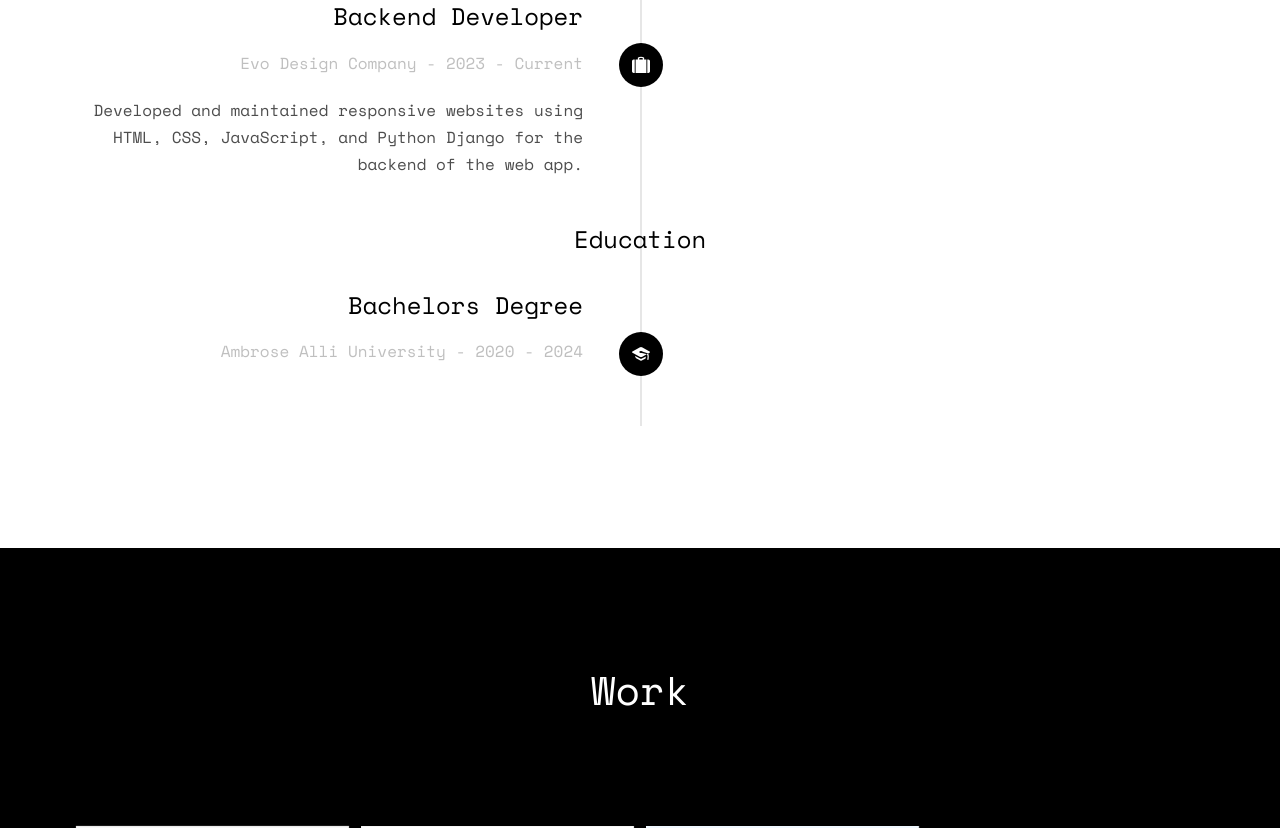
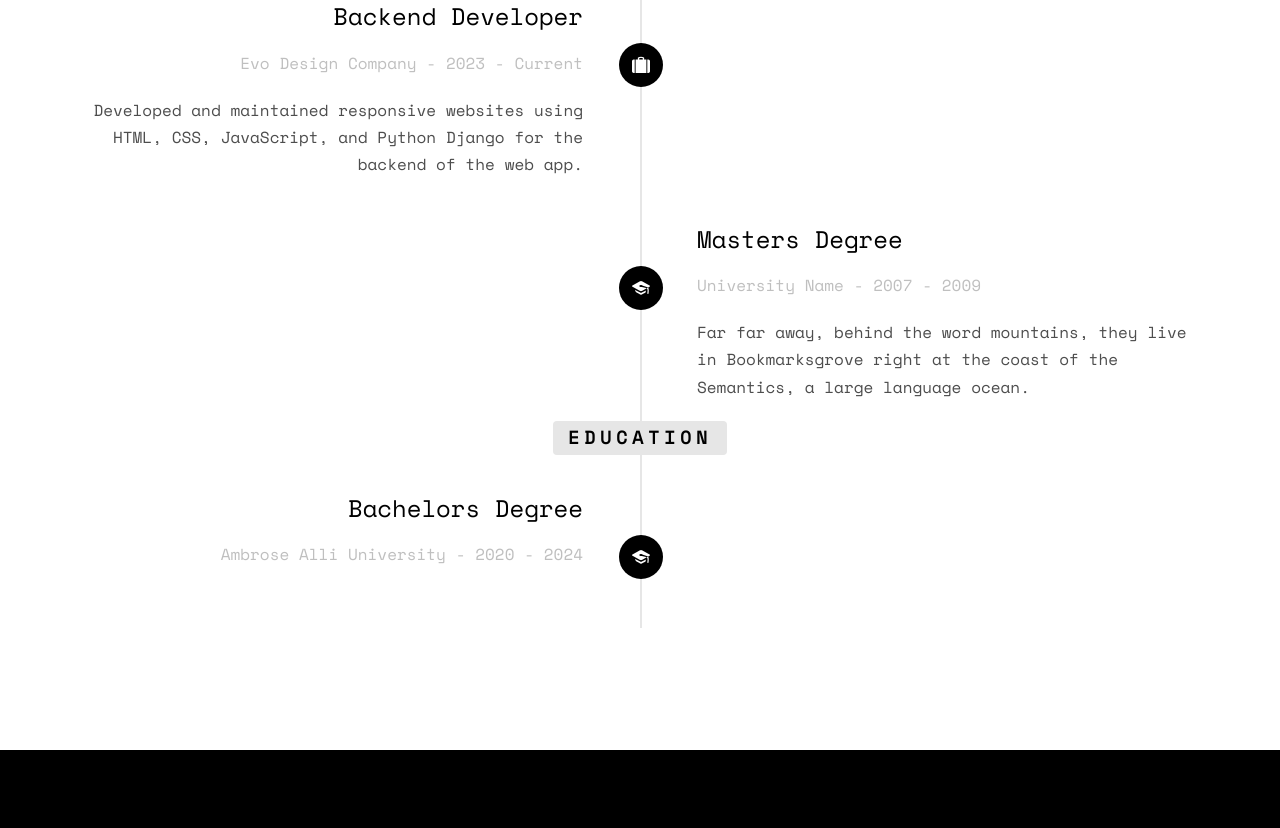
Before and after one commit to efeemmanuel/portfolio, a plain HTML site: page index.html in a window 1280 px wide. Shown: the part 2718-3546 px from the top of the page. Drawn offline with nearby package versions, Linux system fonts and the light colour scheme; some packages are replaced by stand-ins of ours; no server answers; files whose address does not match are found by name.

Commit message:
Update index.html

```diff
--- a/index.html
+++ b/index.html
@@ -232,7 +232,23 @@ I’m always eager to take on new challenges, collaborate with innovative teams,
 
 
 						<br>
-						<li class="timeline-inverted text-center animate-box">
+
+						<li class="timeline-inverted animate-box">
+							<div class="timeline-badge"><i class="icon-graduation-cap"></i></div>
+							<div class="timeline-panel">
+								<div class="timeline-heading">
+									<h3 class="timeline-title">Masters Degree</h3>
+									<span class="company">University Name - 2007 - 2009</span>
+								</div>
+								<div class="timeline-body">
+									<p>Far far away, behind the word mountains, they live in Bookmarksgrove right at the coast of the Semantics, a large language ocean.</p>
+								</div>
+							</div>
+						</li>
+
+
+
+						<li class="timeline-heading text-center animate-box">
 							<div><h3>Education</h3></div>
 						</li>
 
@@ -249,18 +265,7 @@ I’m always eager to take on new challenges, collaborate with innovative teams,
 							</div>
 						</li>
 
-						<!-- <li class="timeline-inverted animate-box">
-							<div class="timeline-badge"><i class="icon-graduation-cap"></i></div>
-							<div class="timeline-panel">
-								<div class="timeline-heading">
-									<h3 class="timeline-title">Masters Degree</h3>
-									<span class="company">University Name - 2007 - 2009</span>
-								</div>
-								<div class="timeline-body">
-									<p>Far far away, behind the word mountains, they live in Bookmarksgrove right at the coast of the Semantics, a large language ocean.</p>
-								</div>
-							</div>
-						</li> -->
+
 
 
 <!--
```
